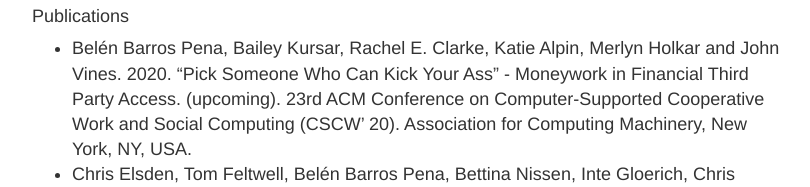
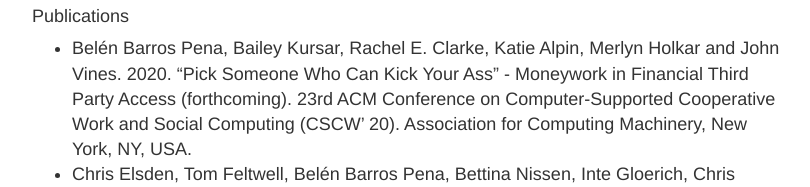
Before and after one commit to belenbarrospena/me, a plain HTML site: page cv.html in a window 1280 px wide. Shown: the part 967-1154 px from the top of the page, without its empty margins (233-1043 px from the left). Drawn offline with Linux system fonts and the light colour scheme.

Commit message:
Change 'upcoming' to 'forthcoming'
Signed-off-by: Belen Pena <belenbarrospena@gmail.com>

```diff
--- a/cv.html
+++ b/cv.html
@@ -88,7 +88,7 @@
            <p>My research grant comes from the <a href="http://www.ahrc.ac.uk/">UK Arts and Humanities Research Council</a> and requires my research to be undertaken in collaboration with industry partners. I have collaborated with the Vulnerable Customers and Innovation teams at Santander UK supporting their qualitative research efforts; as well as <a href="https://usetouco.com/">Touco</a>, a “fintech" startup based in London.</p>
            <h4>Publications</h4>
            <ul>
-             <li>Belén Barros Pena, Bailey Kursar, Rachel E. Clarke, Katie Alpin, Merlyn Holkar and John Vines. 2020. “Pick Someone Who Can Kick Your Ass” - Moneywork in Financial Third Party Access. (upcoming). 23rd ACM Conference on Computer-Supported Cooperative Work and Social Computing (CSCW’ 20). Association for Computing Machinery, New York, NY, USA.</li>
+             <li>Belén Barros Pena, Bailey Kursar, Rachel E. Clarke, Katie Alpin, Merlyn Holkar and John Vines. 2020. “Pick Someone Who Can Kick Your Ass” - Moneywork in Financial Third Party Access (forthcoming). 23rd ACM Conference on Computer-Supported Cooperative Work and Social Computing (CSCW’ 20). Association for Computing Machinery, New York, NY, USA.</li>
              <li>Chris Elsden, Tom Feltwell, Belén Barros Pena, Bettina Nissen, Inte Gloerich, Chris Speed, and John Vines. 2020. <a href="https://doi.org/10.1145/3393914.3395904">Designing Futures of Money and FinTech</a>. In Companion Publication of the 2020 ACM Designing Interactive Systems Conference (DIS' 20 Companion). Association for Computing Machinery, New York, NY, USA, 429–432. DOI: https://doi.org/10.1145/3393914.3395904</li>
              <li>Belén Barros Pena, Reem Talhouk, Bailey Kursar. 2020. <a href="http://designfutures.money/wp-content/uploads/sites/31/2020/07/Belen-Reem.pdf">Digital Finance & Money Collaboration [pdf]</a> . Contribution to the Designing Futures of Money and Fintech workshop at the 2020 ACM Designing Interactive Systems Conference (DIS’ 20).</li>
              <li>Belén Barros Pena. 2019. <a href="https://mobileage.scc-brutha.lancs.ac.uk/index.php/belen-barros-pena-school-of-design-northumbria-university/">Contribution to the HCI and Aging: Beyond Accessibility workshop</a> at the 2019 CHI Conference on Human Factors in Computing Systems (CHI’ 19).</li>
```
